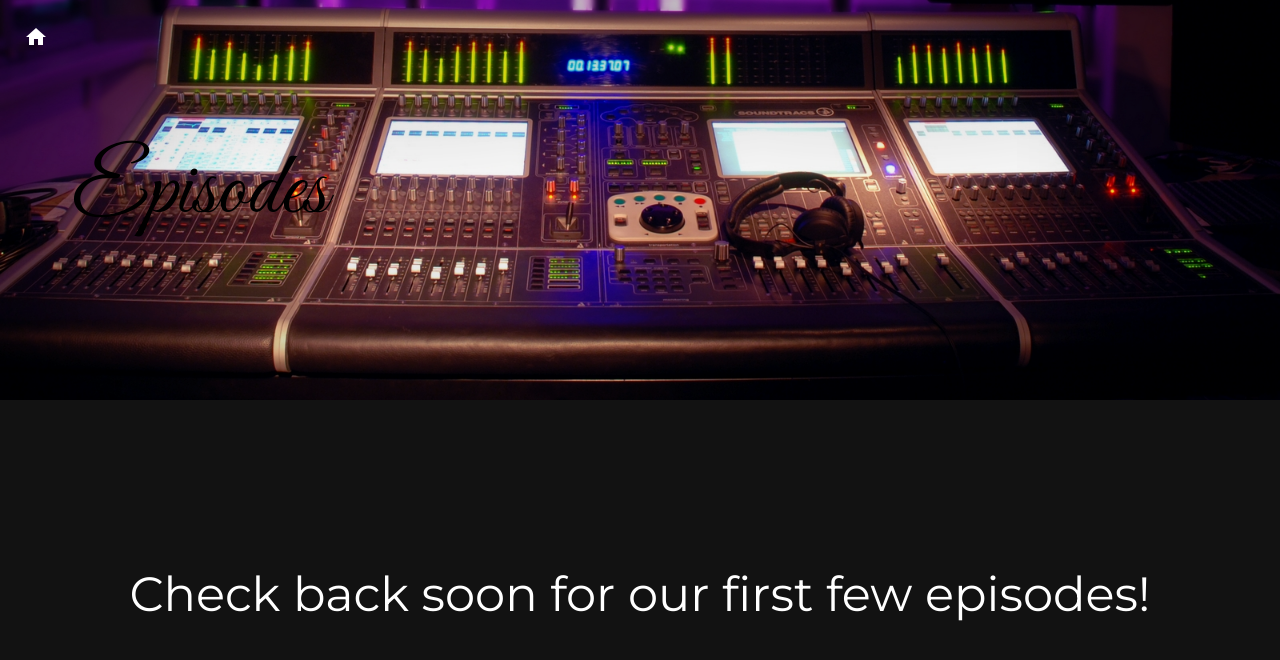
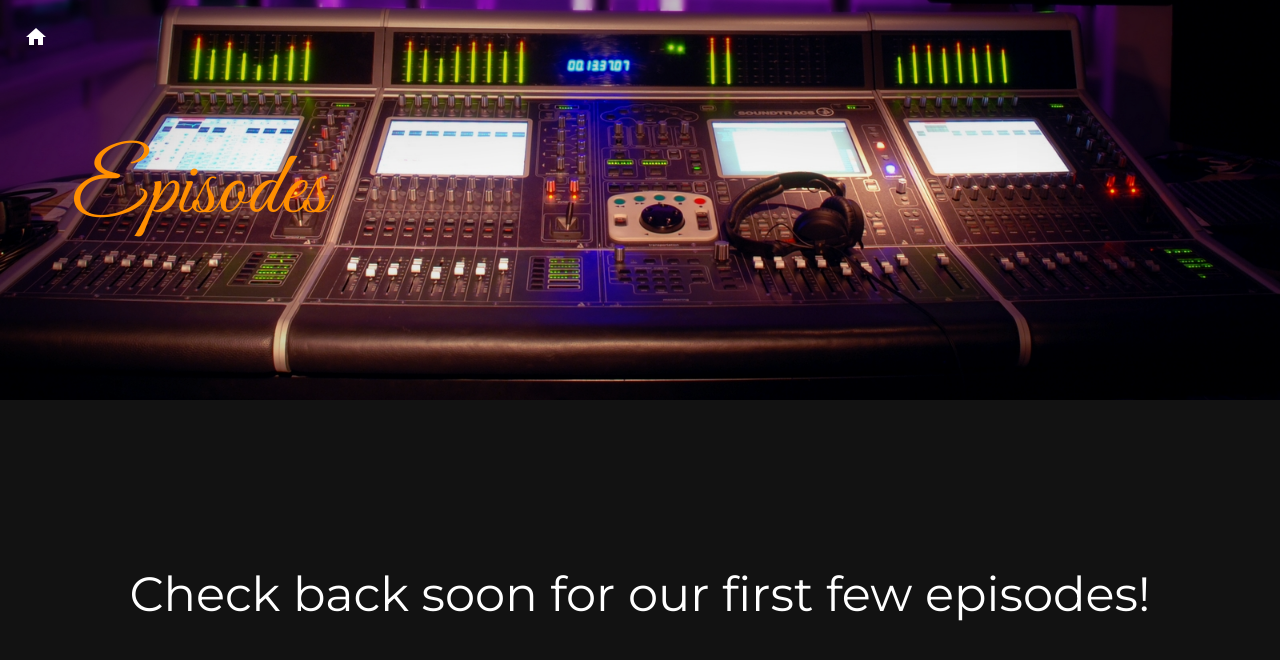
Before and after one commit to MrKevinJLoftus/old-fashioned-nerds, an Angular app: page /episodes in a window 1280 px wide. Shown: the top 660 px of the page. Built offline with nearby package versions, Linux system fonts and the light colour scheme.

Commit message:
Update episodes.component.scss

```diff
--- a/src/app/pages/episodes/episodes/episodes.component.scss
+++ b/src/app/pages/episodes/episodes/episodes.component.scss
@@ -15,6 +15,7 @@
     font-size: 7vw;
     justify-self: center;
     align-self: center;
+    color: #FF8F00;
   }
 }
 .episode-list {
```
